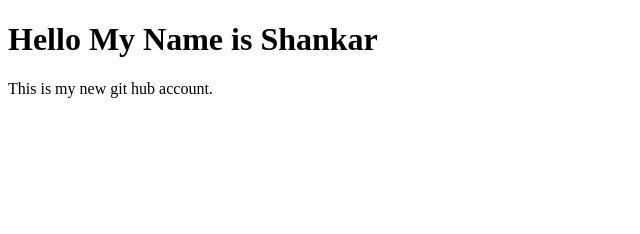
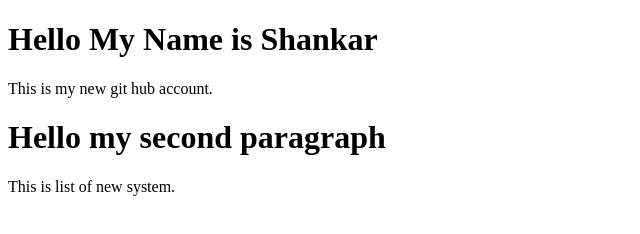
Before and after one commit to shankar151/span, a plain HTML site: page index.html in a window 1280 px wide. Shown: the whole page, without its empty margins (0-640 px from the left). Drawn offline with Linux system fonts and the light colour scheme.

Commit message:
add some extra line

```diff
--- a/index.html
+++ b/index.html
@@ -9,5 +9,11 @@
  <h1>Hello My Name is Shankar</h1>
 
  <p>This is my new git hub account.</p>
+
+ <h1>Hello my second paragraph</h1>
+
+ <p>
+  This is list of new system.
+ </p>
 </body>
 </html>
```
